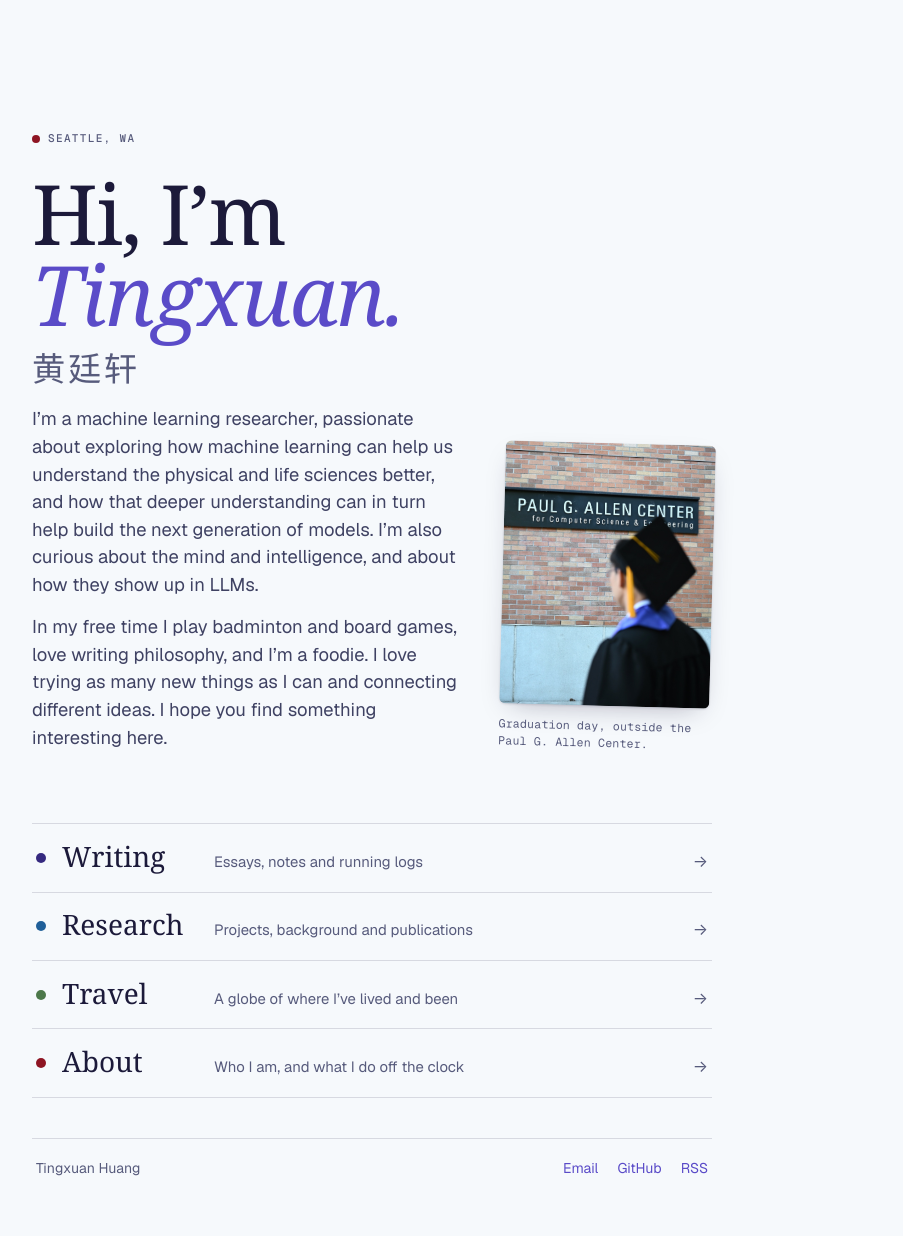
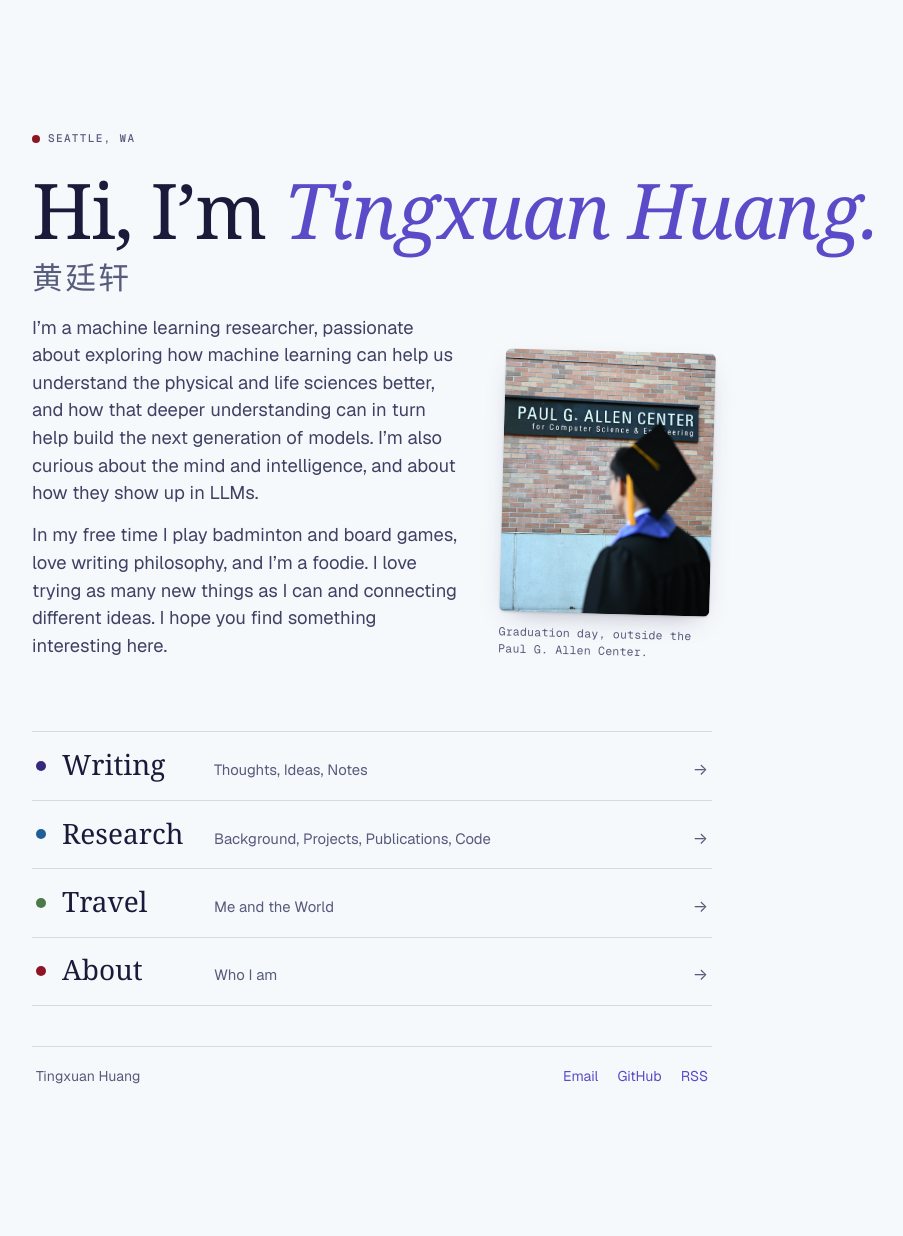
Before and after one commit to TingXuan-Huang/TingXuan-Huang.github.io, a Jekyll site: the page index.html, which Jekyll copies as it is, in a window 1280 px wide. Shown: the whole page, without its empty margins (268-1171 px from the left). Built offline with Jekyll 4.4.1, drawn with Linux system fonts in a browser that asks for light colours; some web fonts are replaced; after the commit the page ends 1144 px from its top, so only the background shows below that.

Commit message:
Home page: full name on one line, new section descriptions
Co-Authored-By: Claude Fable 5.2 <noreply@anthropic.com>

```diff
--- a/index.html
+++ b/index.html
@@ -14,10 +14,12 @@
 <body data-theme="home">
 <div class="site narrow">
   <main class="home">
+    <header class="home-head">
+      <p class="label where">Seattle, WA</p>
+      <h1><span class="hello">Hi, I&rsquo;m <em>Tingxuan Huang.</em></span> <span class="zh-name" lang="zh-Hans">黄廷轩</span></h1>
+    </header>
     <div class="home-top">
       <div>
-        <p class="label where">Seattle, WA</p>
-        <h1>Hi, I&rsquo;m <em>Tingxuan.</em> <span class="zh-name" lang="zh-Hans">黄廷轩</span></h1>
         <p class="intro">I&rsquo;m a machine learning researcher, passionate about exploring how machine learning can help us understand the physical and life sciences better, and how that deeper understanding can in turn help build the next generation of models. I&rsquo;m also curious about the mind and intelligence, and about how they show up in LLMs.</p>
         <p class="intro">In my free time I play badminton and board games, love writing philosophy, and I&rsquo;m a foodie. I love trying as many new things as I can and connecting different ideas. I hope you find something interesting here.</p>
       </div>
@@ -32,10 +34,10 @@
     </div>
 
     <nav class="index" aria-label="Sections">
-      <a href="writing.html" data-t="writing"><span class="name">Writing</span><span class="what">Essays, notes and running logs</span></a>
-      <a href="research.html" data-t="research"><span class="name">Research</span><span class="what">Projects, background and publications</span></a>
-      <a href="travel.html" data-t="travel"><span class="name">Travel</span><span class="what">A globe of where I&rsquo;ve lived and been</span></a>
-      <a href="about.html" data-t="about"><span class="name">About</span><span class="what">Who I am, and what I do off the clock</span></a>
+      <a href="writing.html" data-t="writing"><span class="name">Writing</span><span class="what">Thoughts, Ideas, Notes</span></a>
+      <a href="research.html" data-t="research"><span class="name">Research</span><span class="what">Background, Projects, Publications, Code</span></a>
+      <a href="travel.html" data-t="travel"><span class="name">Travel</span><span class="what">Me and the World</span></a>
+      <a href="about.html" data-t="about"><span class="name">About</span><span class="what">Who I am</span></a>
     </nav>
   </main>
 
--- a/site.css
+++ b/site.css
@@ -162,18 +162,20 @@ h1,h2,h3{font-family:var(--font-display);font-weight:400;letter-spacing:-.01em;m
 .where{display:inline-flex;align-items:center;gap:.5rem;}
 .where::before{content:"";width:8px;height:8px;border-radius:50%;background:var(--red);}
 .home h1{
-  font-size:clamp(3rem,10vw,5.2rem);
+  /* sized so "Hi, I'm Tingxuan Huang." (about 8.4em wide) always fits on one line */
+  font-size:clamp(1.7rem,calc((100vw - 40px) / 8.7),4.8rem);
   line-height:.98;
   letter-spacing:-.02em;
   margin:1.3rem 0 1.2rem;
 }
+.home h1 .hello{display:block;white-space:nowrap;}
 .home h1 em{font-style:italic;color:var(--purple);}
 /* the Chinese name, set beside the English one (home greeting, About opening) */
 .zh-name{
   font-family:"Songti SC","STSong","Noto Serif SC","Source Han Serif SC","SimSun",serif;
   font-style:normal;letter-spacing:.08em;white-space:nowrap;color:var(--ink-3);
 }
-.home h1 .zh-name{display:block;font-size:.4em;line-height:1;margin-top:.55em;}
+.home h1 .zh-name{display:block;font-size:max(.4em,1.2rem);line-height:1;margin-top:.55em;}
 .prose .opening .zh-name{font-size:.82em;letter-spacing:0;color:var(--accent);}
 .home .intro{font-size:1.15rem;line-height:1.5;max-width:34rem;color:var(--ink-2);}
 .home .intro + .intro{margin-top:.9rem;}
```
